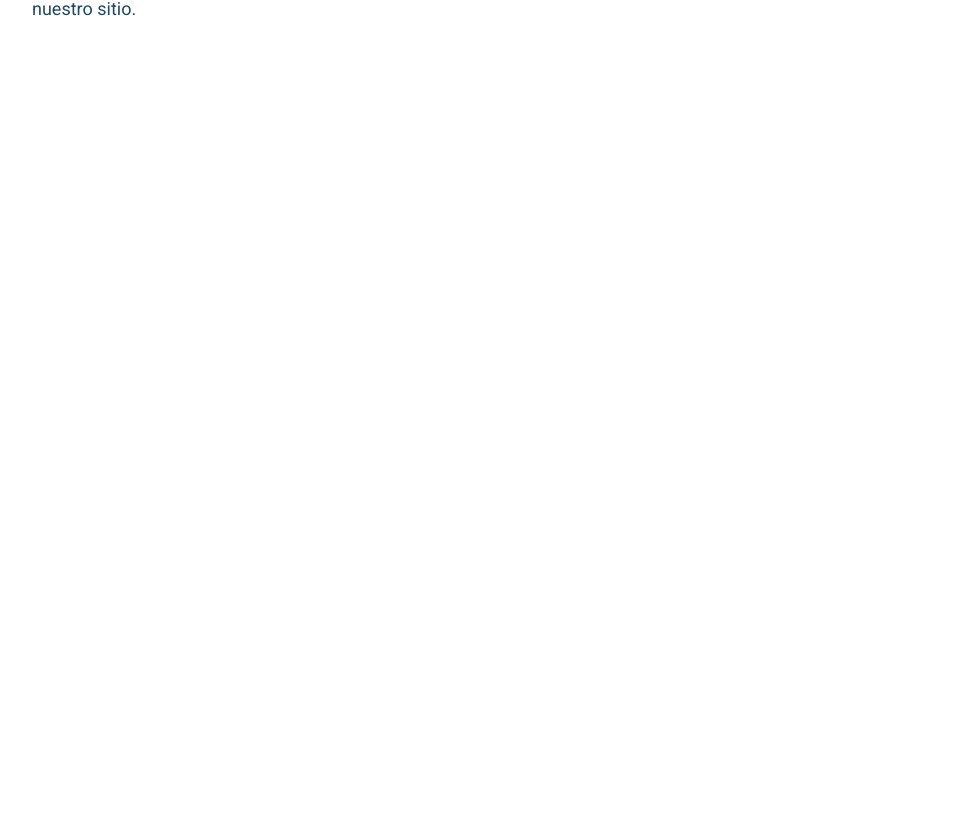
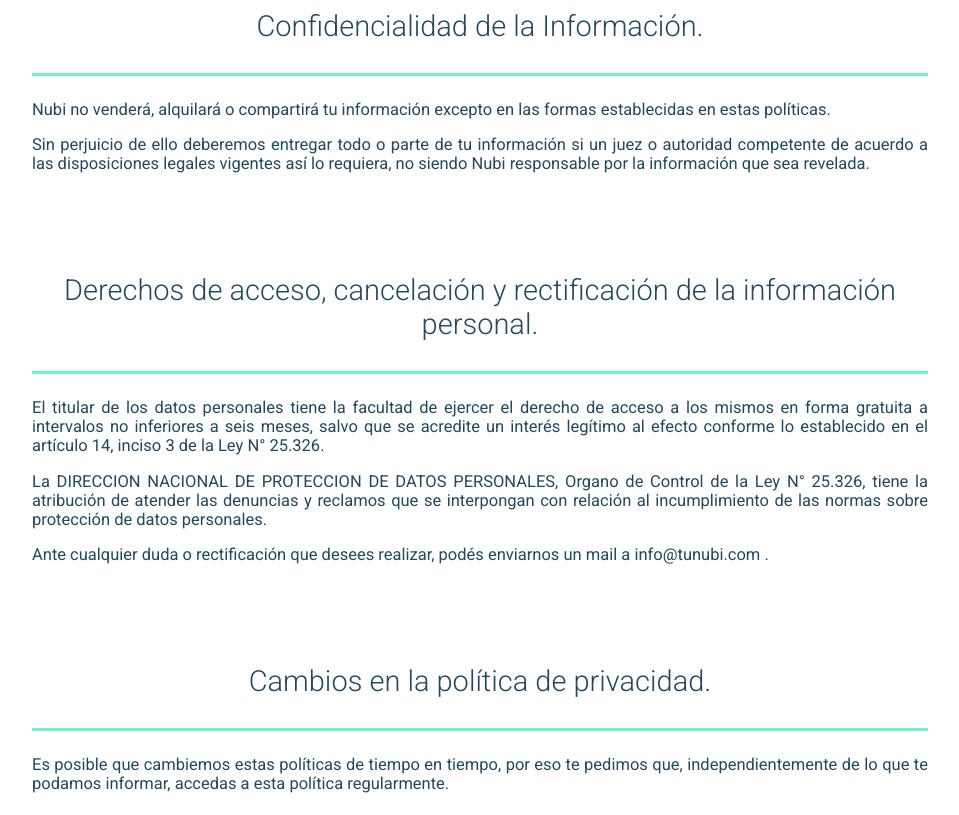
Before and after one commit to jonathanlevrero/NubiProyecto, a React (Create React App) app in the folder nubilanding/: page / in a window 1280 px wide. Shown: the part 1805-2620 px from the top of the page, without its empty margins (160-1119 px from the left). Before the commit the page ends 1924 px from the top, so only its background shows below. Built offline with nearby package versions, Linux system fonts and the light colour scheme.

Commit message:
termine de agregar titulos y textos, falta verificar el tamaño de letra y agregar footer y navbar

```diff
--- a/nubilanding/src/components/privacidad/privacidad.js
+++ b/nubilanding/src/components/privacidad/privacidad.js
@@ -1,5 +1,6 @@
 import React from "react";
 import styles from "./styles.module.scss";
+import LogoISO from "../../assets/Isologo.jpg"
 
 function Privacidad() {
   return (
@@ -90,6 +91,34 @@ function Privacidad() {
             navegador y eso no afectará el uso de nuestro sitio.
           </p>
         </div>
+        <div>
+          <h2 className={styles.tituloSeccion}>Confidencialidad de la Información.</h2>
+          <p>
+            Nubi no venderá, alquilará o compartirá tu información excepto en las formas establecidas en estas políticas.
+          </p>
+          <p>
+            Sin perjuicio de ello deberemos entregar todo o parte de tu información si un juez o autoridad competente de acuerdo a las disposiciones legales vigentes así lo requiera, no siendo Nubi responsable por la información que sea revelada.
+          </p>
+        </div>
+        <div>
+          <h2 className={styles.tituloSeccion}>Derechos de acceso, cancelación y rectificación de la información personal.</h2>
+          <p>
+            El titular de los datos personales tiene la facultad de ejercer el derecho de acceso a los mismos en forma gratuita a intervalos no inferiores a seis meses, salvo que se acredite un interés legítimo al efecto conforme lo establecido en el artículo 14, inciso 3 de la Ley N° 25.326.
+          </p>
+          <p>
+            La DIRECCION NACIONAL DE PROTECCION DE DATOS PERSONALES, Organo de Control de la Ley N° 25.326, tiene la atribución de atender las denuncias y reclamos que se interpongan con relación al incumplimiento de las normas sobre protección de datos personales.
+          </p>
+          <p>
+            Ante cualquier duda o rectificación que desees realizar, podés enviarnos un mail a info@tunubi.com .
+          </p>
+        </div>
+        <div>
+          <h2 className={styles.tituloSeccion}>Cambios en la política de privacidad.</h2>
+          <p>
+            Es posible que cambiemos estas políticas de tiempo en tiempo, por eso te pedimos que, independientemente de lo que te podamos informar, accedas a esta política regularmente.
+          </p>
+        </div>
+        <img src={LogoISO} alt="Imagen ISO"/>
       </div>
     </div>
   );
--- a/nubilanding/src/components/privacidad/styles.module.scss
+++ b/nubilanding/src/components/privacidad/styles.module.scss
@@ -61,7 +61,7 @@ p {
   text-align: justify;
   font-family: "Roboto";
   font-size: 400;
-  font-size: 18px;
+  font-size: 16.5px;
   color: #214960;
 }
 
@@ -79,3 +79,7 @@ p {
   text-indent: 15px;
   text-align: left;
 }
+
+img {
+  margin-bottom: 50px;
+}
```
